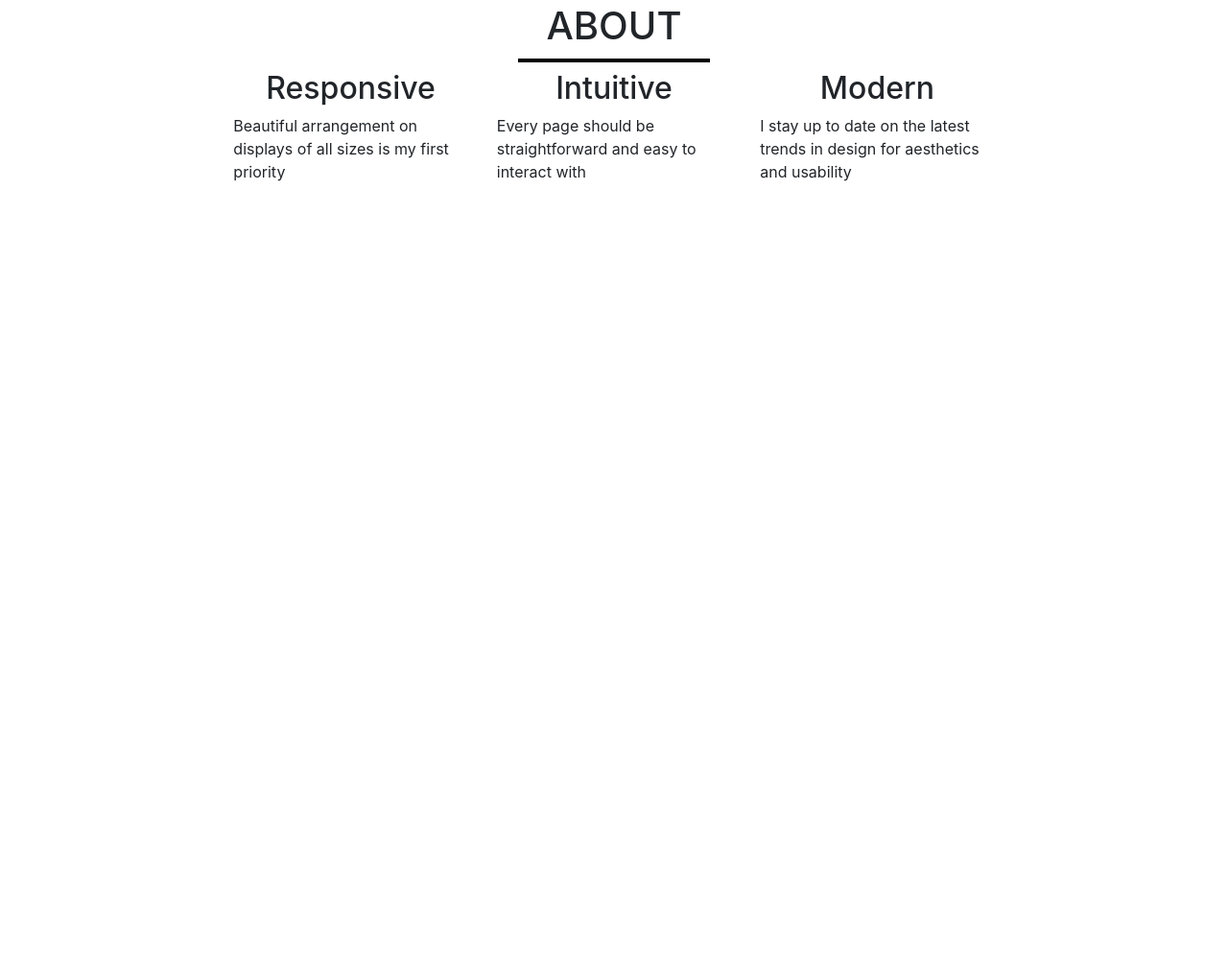
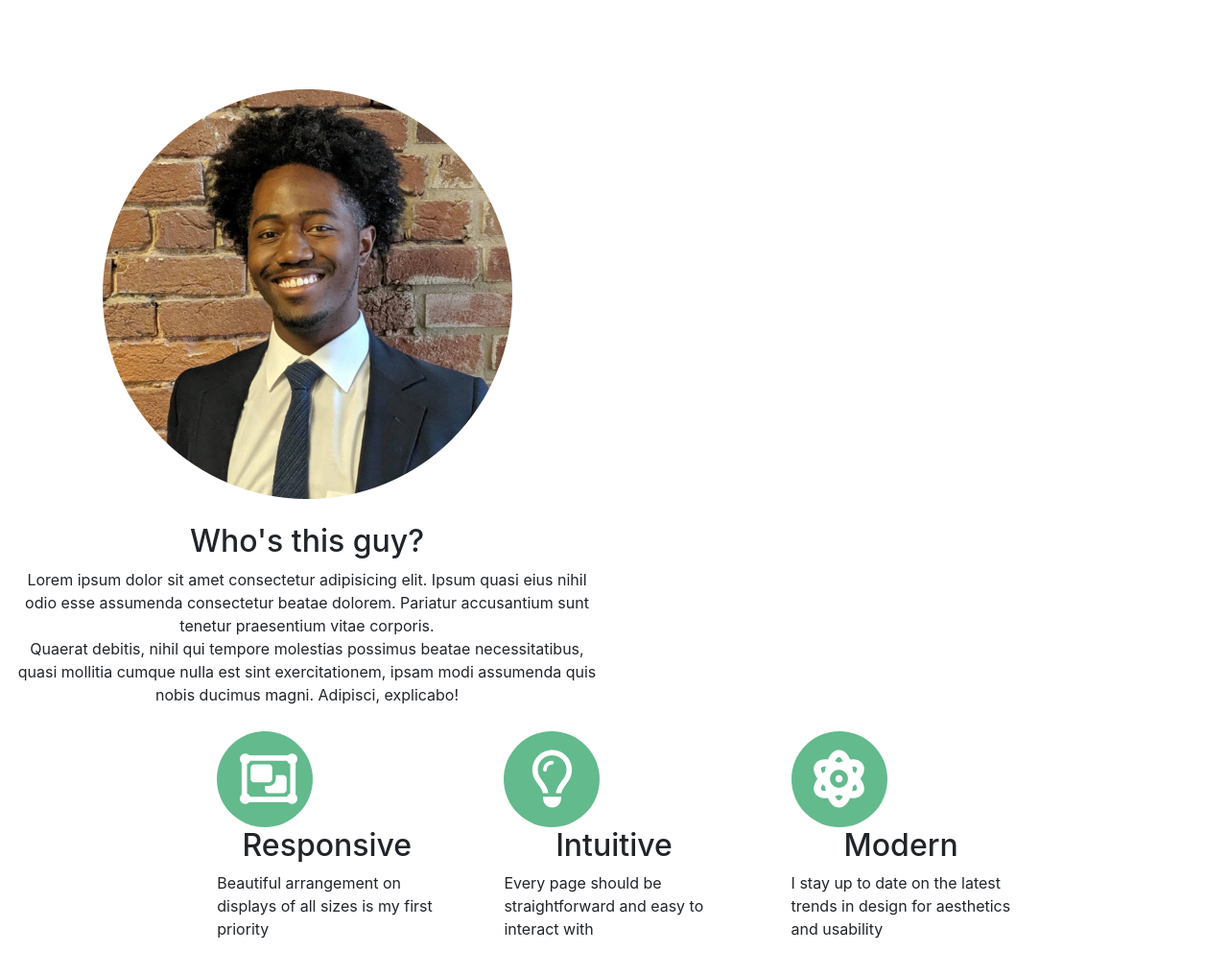
Before and after one commit to Skateboardb/live-portfolio, a plain HTML site: page index.html in a window 1280 px wide. Shown: the part 876-1892 px from the top of the page at 96% size. Drawn offline with nearby package versions, Linux system fonts and the light colour scheme.

Commit message:
removed temporary page extension; styled bullet icons; added bio placeholder

```diff
--- a/assets/css/style.css
+++ b/assets/css/style.css
@@ -1,5 +1,8 @@
 .row {
 	margin: 0;
+}
+.block {
+	display: block;
 }
 
 .hero {
@@ -90,18 +93,33 @@
 	color: #041412;
 }
 
-#about,
+/* #about,
 #projects,
 #blog,
 #connect {
 	height: 150vh;
-}
+} */
 
-#about > h1 {
+#about-header {
 	border-bottom: 4px solid black;
 	width: 5em;
 	text-align: center;
 	padding-bottom: 10px;
+}
+
+.about-content {
+	margin-top: 50px;
+	text-align: center;
+}
+
+#bio {
+	margin-top: 25px;
+}
+
+#photo {
+	width: 70%;
+	border-radius: 50%;
+	text-align: center;
 }
 
 h2 {
@@ -109,7 +127,33 @@ h2 {
 }
 
 #about {
-	padding-top: 30px;
+	padding-top: 70px;
 	flex-direction: column;
 	align-items: center;
 }
+
+.bullet {
+	margin: 10px 20px;
+	/* display: block; */
+}
+
+.icon {
+	/* width: 33%; */
+	/* height: 100px; */
+	background-color: #63ba8d;
+	border-radius: 50%;
+	padding: 20px;
+	font-size: 60px;
+	color: white;
+	width: 100px;
+	text-align: center;
+}
+
+.icon-bg {
+	background-color: #63ba8d;
+	border-radius: 50%;
+	text-align: center;
+	color: white;
+
+	width: 100px;
+}
--- a/index.html
+++ b/index.html
@@ -13,23 +13,10 @@
 			crossorigin="anonymous"
 		/>
 		<link rel="stylesheet" href="assets/css/style.css" />
+		<script src="https://kit.fontawesome.com/bd52e06c00.js" crossorigin="anonymous"></script>
 	</head>
 	<body>
-		<!-- <section class="hero jumbotron-fluid bg-dark ">
-			<div class="row container-fluid ">
-				<div class="big-text">
-					<div class="row helloText">
-						<h1>
-							Hello :] my name is <span id="name">Branford Shaw</span>;<br />
-							I'm a full-stack web developer.
-						</h1>
-					</div>
-					<div class="row">
-						<a id="reveal" href="#about">Come on in</a>
-					</div>
-				</div>
-			</div>
-		</section> -->
+
 		<header id="header">
 		<div class="flex container-fluid">
 			<div class="text">
@@ -43,23 +30,9 @@
 				<a id="reveal" href="#about">Come on in</a>
 			</div>
 		</header>
-			<!-- <div class="button page-link" dest="about">
-				View my work <i class="mdi mdi-arrow-right"></i>
-			</div> -->
 
-			<!-- <nav class="flex desk">
-				<div class="link-wrap">
-					<div class="page-link active" dest="home">home</div>
-					<div class="page-link" dest="about">about</div>
-					<div class="page-link" dest="portfolio">portfolio</div>
-					<div class="page-link" dest="blog">blog</div>
-					<div class="page-link" dest="contact">contact</div>
-				</div>
-				<i class="mdi mdi-menu"></i>
-			</nav> -->
 		</div>
-		<!-- <div class="row justify-content-center nav"> -->
-		<!-- <div class="col-9"> -->
+
 		<nav class="navbar-bg navbar-dark row">
 			<div class="navbar col-8 ">
 				<a class="nav-link nav-item" href="#about">ABOUT</a>
@@ -68,28 +41,53 @@
 				<a class="nav-link nav-item" href="#connect">CONNECT</a>
 			</div>
 		</nav>
-		<!-- </div> -->
-		<!-- </div> -->
+
 		<div id="about" class="row">
 
-			<h1>ABOUT</h1>
-			<div class="col-8">
+
+			<!-- <h1 id=about-header>ABOUT</h1> -->
+
+
+			<div class="row justify-content-center about-content">
+				<div class="col-6 ">
+					<img id="photo" src="assets/img/headshot.jpg" alt="" srcset="">
+					<h2 id="bio">Who's this guy?</h2>
+					<p>Lorem ipsum dolor sit amet consectetur adipisicing elit. Ipsum quasi eius nihil odio esse assumenda consectetur beatae dolorem. Pariatur accusantium sunt tenetur praesentium vitae corporis.
+						<br>
+						Quaerat debitis, nihil qui tempore molestias possimus beatae necessitatibus, quasi mollitia cumque nulla est sint exercitationem, ipsam modi assumenda quis nobis ducimus magni. Adipisci, explicabo!</p>
+				</div>
+				<div class="col-6"></div>
+			</div>
+
+
+			<div class="col-10">
 				<div class="row justify-content-center">
-					<div class="col-4">
+					<div class="col-3 bullet">
+
+						<i class="far fa-object-group icon"></i>
+
+
 						<h2>Responsive</h2>
 						<p>Beautiful arrangement on displays of all sizes is my first priority</p>
 					</div>
-					<div class="col-4">
+					<div class="col-3 bullet">
+
+						<i class="far fa-lightbulb icon"></i>
+
 						<h2>Intuitive</h2>
 						<p>Every page should be straightforward and easy to interact with</p>
 					</div>
-					<div class="col-4">
+					<div class="col-3 bullet">
+
+						<i class="fas fa-atom icon"></i>
+
 						<h2>Modern</h2>
 						<p>I stay up to date on the latest trends in design for aesthetics and usability</p>
 
 					</div>
 				</div>
 			</div>
+
 		</div>
 		<div id="projects"></div>
 		<div id="blog"></div>
```
Also changed, not shown: assets/img/headshot.jpg (added).
